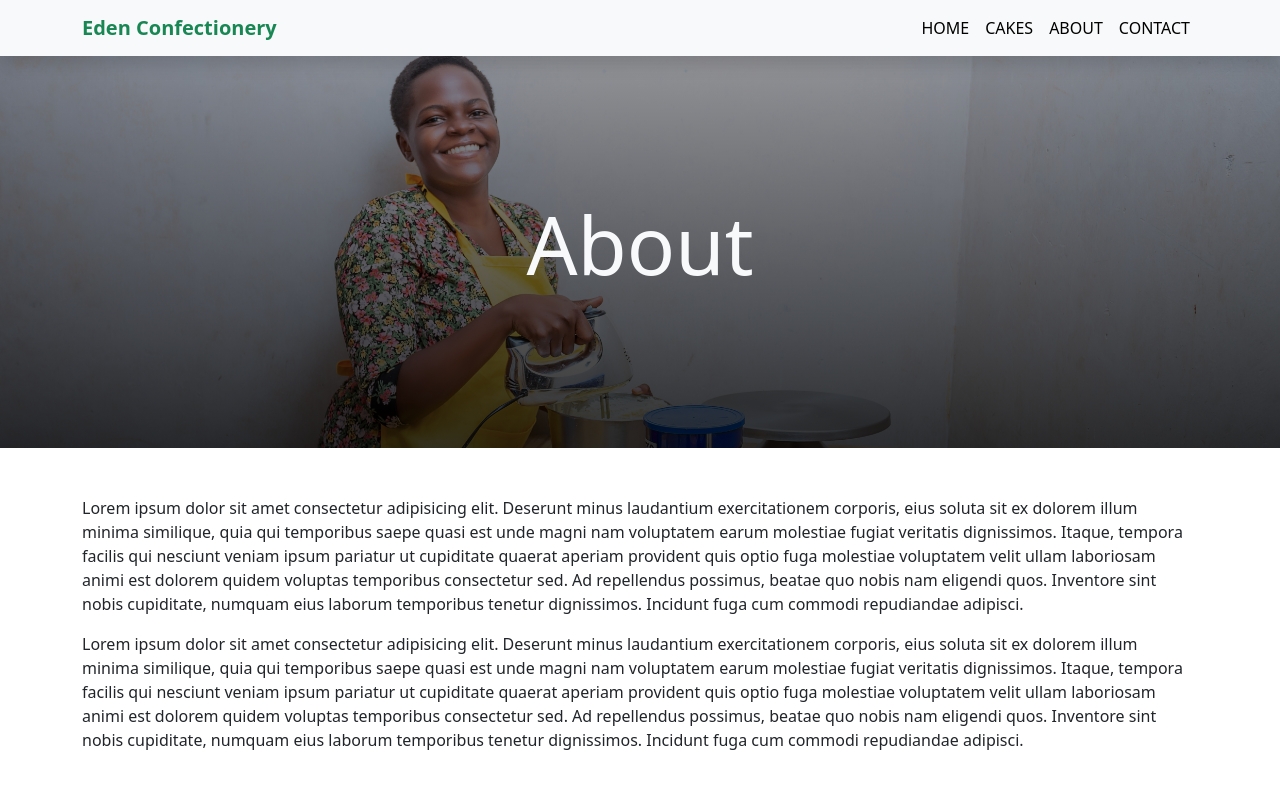
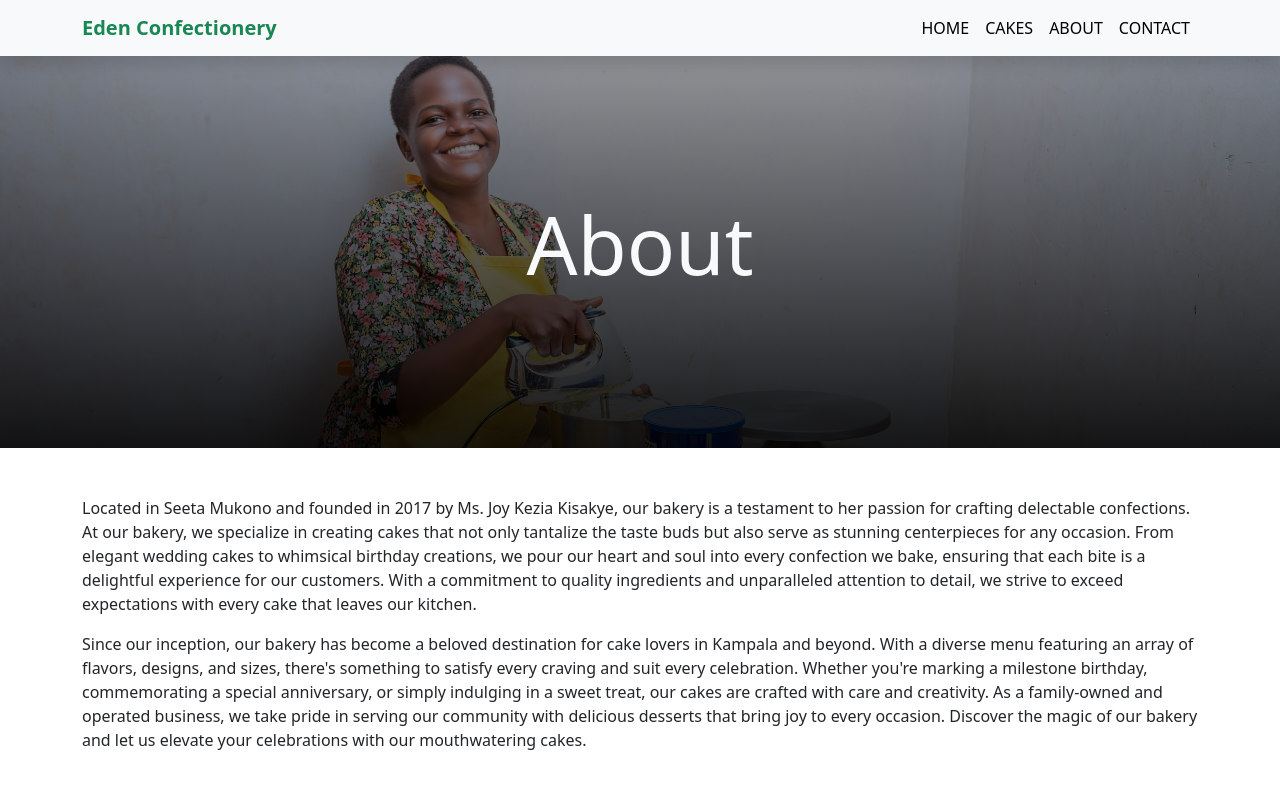
Before and after one commit to jcmugabi/Eden-Confectionery, a React (Create React App) app: page /about in a window 1280 px wide. Shown: the top 800 px of the page. Built offline with nearby package versions, Linux system fonts and the light colour scheme.

Commit message:
contact-header section added

```diff
--- a/src/pages/About.css
+++ b/src/pages/About.css
@@ -1,4 +1,4 @@
 .about-page header{
-    background-image: linear-gradient(rgba(0, 0, 0, 0.4), rgba(0,0,0, 0.8)),url(../imgs/aboutpage-img.jpg);
+    background-image: linear-gradient(rgba(0, 0, 0, 0.4), rgba(0,0,0, 0.9)),url(../imgs/aboutpage-img.jpg);
     height: 50vh;
 }
--- a/src/pages/About.jsx
+++ b/src/pages/About.jsx
@@ -11,22 +11,20 @@ function About() {
         </div>
       </header>
       <div className='container my-5'>
-        <p>Lorem ipsum dolor sit amet consectetur adipisicing elit.
-        Deserunt minus laudantium exercitationem corporis, eius soluta sit ex dolorem illum minima similique,
-        quia qui temporibus saepe quasi est unde magni nam voluptatem earum molestiae fugiat veritatis dignissimos.
-        Itaque, tempora facilis qui nesciunt veniam ipsum pariatur ut cupiditate quaerat aperiam provident
-        quis optio fuga molestiae voluptatem velit ullam laboriosam animi est dolorem quidem voluptas
-        temporibus consectetur sed. Ad repellendus possimus, beatae quo nobis nam eligendi quos.
-        Inventore sint nobis cupiditate, numquam eius laborum temporibus tenetur dignissimos.
-        Incidunt fuga cum commodi repudiandae adipisci.</p>
-        <p>Lorem ipsum dolor sit amet consectetur adipisicing elit.
-        Deserunt minus laudantium exercitationem corporis, eius soluta sit ex dolorem illum minima similique,
-        quia qui temporibus saepe quasi est unde magni nam voluptatem earum molestiae fugiat veritatis dignissimos.
-        Itaque, tempora facilis qui nesciunt veniam ipsum pariatur ut cupiditate quaerat aperiam provident
-        quis optio fuga molestiae voluptatem velit ullam laboriosam animi est dolorem quidem voluptas
-        temporibus consectetur sed. Ad repellendus possimus, beatae quo nobis nam eligendi quos.
-        Inventore sint nobis cupiditate, numquam eius laborum temporibus tenetur dignissimos.
-        Incidunt fuga cum commodi repudiandae adipisci.</p>
+        <p>Located in Seeta Mukono and founded in 2017 by Ms. Joy Kezia Kisakye,
+          our bakery is a testament to her passion for crafting delectable confections.
+          At our bakery, we specialize in creating cakes that not only tantalize the taste buds but also serve as stunning centerpieces for any occasion.
+          From elegant wedding cakes to whimsical birthday creations, we pour our heart and soul into every confection we bake,
+          ensuring that each bite is a delightful experience for our customers.
+          With a commitment to quality ingredients and unparalleled attention to detail,
+          we strive to exceed expectations with every cake that leaves our kitchen.</p>
+        <p>Since our inception, our bakery has become a beloved destination for cake lovers in Kampala and beyond.
+          With a diverse menu featuring an array of flavors, designs, and sizes,
+          there's something to satisfy every craving and suit every celebration.
+          Whether you're marking a milestone birthday, commemorating a special anniversary,
+          or simply indulging in a sweet treat, our cakes are crafted with care and creativity.
+          As a family-owned and operated business, we take pride in serving our community with delicious desserts that bring joy to every occasion.
+          Discover the magic of our bakery and let us elevate your celebrations with our mouthwatering cakes.</p>
       </div>
       <div className='bg-dark text-light'>
         <CakeGallery />
--- a/src/pages/Cakes.css
+++ b/src/pages/Cakes.css
@@ -1,4 +1,4 @@
 .menu-page header {
-    background-image: linear-gradient(rgba(0,0,0,0.5),rgba(0,0,0,0.5)),url(../imgs/cakes-img.webp);
+    background-image: linear-gradient(rgba(0,0,0,0.4),rgba(0,0,0,0.9)),url(../imgs/cakes-img.webp);
     height: 50vh;
 }
--- /dev/null
+++ b/src/pages/Contact.css
@@ -0,0 +1,4 @@
+.contact-page header {
+    background-image: linear-gradient(rgba(0, 0, 0, 0.4), rgba(0, 0, 0, 0.9)), url(../imgs/contact-img.jpg);
+    height: 50vh;
+}
--- a/src/pages/Contact.jsx
+++ b/src/pages/Contact.jsx
@@ -1,11 +1,14 @@
 import React from 'react';
+import './Contact.css'
 
 function Contact() {
   return (
-    <div>
-        <br />
-        <br />
-        <h1 className='at-5'>Contact</h1>
+    <div className='contact-page'>
+        <header className='mt-5'>
+          <div className='container h-100 d-flex align-items-center justify-content-center'>
+            <h1 className='text-light'>Contact</h1>
+          </div>
+        </header>
     </div>
   )
 }
```
Also changed, not shown: src/imgs/contact-img.jpg, src/imgs/contact1-img.jpg (added).
